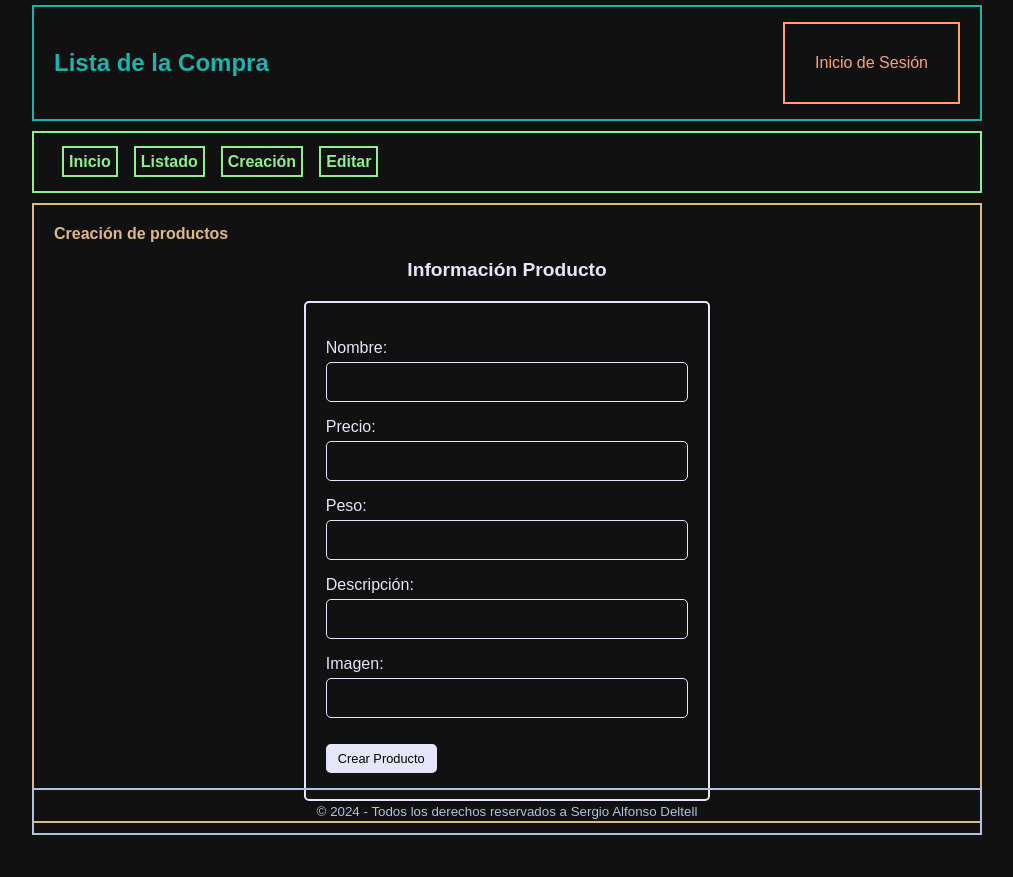
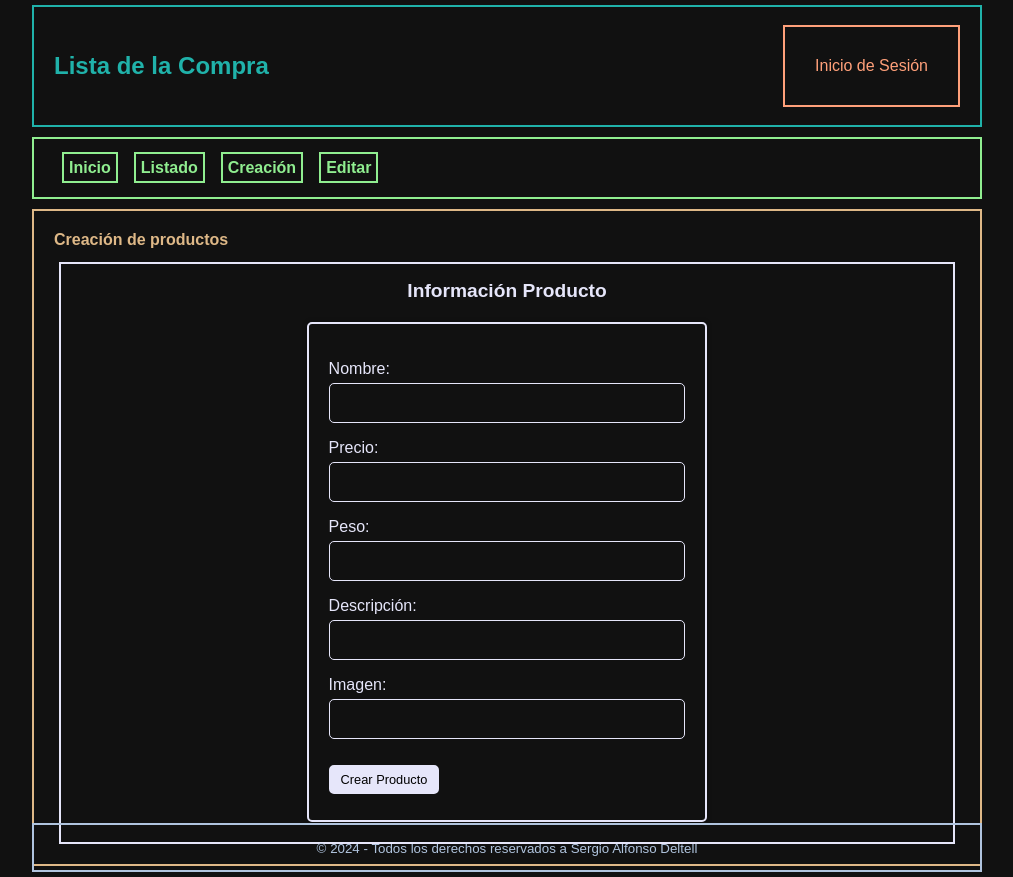
Before and after one commit to Ehlfons/ListaCompra, a React (Vite) app: page /Creacion in a window 1280 px wide. Shown: the whole page, without its empty margins (133-1146 px from the left). Before the commit the page ends 840 px from the top, so only its background shows below. Built offline with nearby package versions, Linux system fonts and the light colour scheme; no server answers; the database is empty.

Commit message:
parametrización de FormularioProductos, creacion edicionPage a falta de funcionalidad

```diff
--- a/src/componentes/Principal/Creacion/CreacionProductos.jsx
+++ /dev/null
@@ -1,88 +0,0 @@
-import { Fragment } from "react";
-import useProductos from "../../../hooks/useProductos.jsx";
-import "./CreacionProductos.css";
-
-const CreacionProductos = (crear) => {
-  const { producto, error, cambiarDatosProducto, insertProducto, updateProducto } = useProductos();
-
-  return (
-    <Fragment>
-      <h2 className="formulario-h2">Información Producto</h2>
-      {error.length > 0 ? (
-        error
-      ) : (
-        <div id="formulario">
-          <p>
-            <label htmlFor="nombre">Nombre: </label>
-            <input
-              type="text"
-              name="nombre"
-              value={producto.nombre || ""}
-              onChange={(e) => {
-                cambiarDatosProducto(e);
-              }}
-            />
-          </p>
-          <p>
-            <label htmlFor="precio">Precio: </label>
-            <input
-              type="number"
-              name="precio"
-              min={0}
-              value={producto.precio || ""}
-              onChange={(e) => {
-                cambiarDatosProducto(e);
-              }}
-            />
-          </p>
-          <p>
-            <label htmlFor="peso">Peso: </label>
-            <input
-              type="number"
-              name="peso"
-              min={0}
-              value={producto.peso || ""}
-              onChange={(e) => {
-                cambiarDatosProducto(e);
-              }}
-            />
-          </p>
-          <p>
-            <label htmlFor="descripcion">Descripción: </label>
-            <input
-              type="text"
-              name="descripcion"
-              value={producto.descripcion || ""}
-              onChange={(e) => {
-                cambiarDatosProducto(e);
-              }}
-            />
-          </p>
-          <p>
-            <label htmlFor="imagen">Imagen:</label>
-            <input
-              type="url"
-              name="imagen"
-              value={producto.imagen || ""}
-              onChange={(e) => {
-                cambiarDatosProducto(e);
-              }}
-            />
-          </p>
-          <p>
-            <button
-              className="crear-producto"
-              onClick={(e) => {
-                crear ? insertProducto(e) : updateProducto(e);
-              }}
-            >
-              {crear ? "Crear Producto" : "Actualizar Producto"}
-            </button>
-          </p>
-        </div>
-      )}
-    </Fragment>
-  );
-};
-
-export default CreacionProductos;
--- a/src/componentes/Principal/Creacion/CreacionProductos.css
+++ b/src/componentes/Principal/Creacion/FormularioProductos.css
@@ -52,3 +52,10 @@ label {
   color: lavender;
   transition: all 0.3s ease-in-out;
 }
+
+#detailsforms {
+  margin: 0 5px;
+  height: auto;
+  border: 2px solid lavender;
+  padding-bottom: 20px;
+}
--- /dev/null
+++ b/src/componentes/Principal/Creacion/FormularioProductos.jsx
@@ -0,0 +1,90 @@
+import { Fragment } from "react";
+import useProductos from "../../../hooks/useProductos.jsx";
+import "./FormularioProductos.css";
+
+const FormularioProductos = ({crear}) => {
+  const { producto, error, cambiarDatosProducto, insertProducto, updateProducto } = useProductos();
+
+  return (
+    <Fragment>
+      <div id="detailsforms">
+        <h2 className="formulario-h2">Información Producto</h2>
+        {error.length > 0 ? (
+          error
+        ) : (
+          <div id="formulario">
+            <p>
+              <label htmlFor="nombre">Nombre: </label>
+              <input
+                type="text"
+                name="nombre"
+                value={producto.nombre || ""}
+                onChange={(e) => {
+                  cambiarDatosProducto(e);
+                }}
+              />
+            </p>
+            <p>
+              <label htmlFor="precio">Precio: </label>
+              <input
+                type="number"
+                name="precio"
+                min={0}
+                value={producto.precio || ""}
+                onChange={(e) => {
+                  cambiarDatosProducto(e);
+                }}
+              />
+            </p>
+            <p>
+              <label htmlFor="peso">Peso: </label>
+              <input
+                type="number"
+                name="peso"
+                min={0}
+                value={producto.peso || ""}
+                onChange={(e) => {
+                  cambiarDatosProducto(e);
+                }}
+              />
+            </p>
+            <p>
+              <label htmlFor="descripcion">Descripción: </label>
+              <input
+                type="text"
+                name="descripcion"
+                value={producto.descripcion || ""}
+                onChange={(e) => {
+                  cambiarDatosProducto(e);
+                }}
+              />
+            </p>
+            <p>
+              <label htmlFor="imagen">Imagen:</label>
+              <input
+                type="url"
+                name="imagen"
+                value={producto.imagen || ""}
+                onChange={(e) => {
+                  cambiarDatosProducto(e);
+                }}
+              />
+            </p>
+            <p>
+              <button
+                className="crear-producto"
+                onClick={(e) => {
+                  crear ? insertProducto(e) : updateProducto(e);
+                }}
+              >
+                {crear ? "Crear Producto" : "Actualizar Producto"}
+              </button>
+            </p>
+          </div>
+        )}
+      </div>
+    </Fragment>
+  );
+};
+
+export default FormularioProductos;
--- a/src/componentes/Principal/DetailsForms/DetailsForms.css
+++ /dev/null
@@ -1,17 +0,0 @@
-#detailsforms {
-    margin: 0 5px;
-    color: lightgoldenrodyellow;
-    height: auto;
-    font-size: 1em;
-    text-align: center;
-    font-weight: 600;
-    border: 2px solid lightgoldenrodyellow;
-    padding-bottom: 20px;
-}
-
-#detailsforms-h2 {
-    color: lightgoldenrodyellow;
-    font-size: 1em;
-    margin-top: 20px;
-    margin-left: 20px;
-}
--- a/src/componentes/Principal/DetailsForms/DetailsForms.jsx
+++ /dev/null
@@ -1,16 +0,0 @@
-import {Fragment} from 'react'
-import CreacionProductos from '../Creacion/CreacionProductos.jsx'
-import './DetailsForms.css'
-
-const DetailsForms = () => {
-  return (
-    <Fragment>
-      <div id='detailsforms'>
-        <h2 id="detailsforms-h2">Detalles y Formularios</h2>
-        <CreacionProductos crear='false' />
-      </div>
-    </Fragment>
-  )
-}
-
-export default DetailsForms
--- a/src/paginas/CreacionPage.jsx
+++ b/src/paginas/CreacionPage.jsx
@@ -1,11 +1,11 @@
 import {Fragment} from 'react'
-import CreacionProductos from '../componentes/Principal/Creacion/CreacionProductos.jsx'
+import FormularioProductos from '../componentes/Principal/Creacion/FormularioProductos.jsx'
 
 const CreacionPage = () => {
   return (
     <Fragment>
         <h2 id='principal-h2'>Creación de productos</h2>
-        <CreacionProductos/>
+        <FormularioProductos crear={true}/>
     </Fragment>
   )
 }
--- a/src/paginas/EdicionPage.jsx
+++ b/src/paginas/EdicionPage.jsx
@@ -1,14 +1,16 @@
 import {Fragment} from 'react'
 import Listado from '../componentes/Principal/Listado/Listado.jsx'
-import DetailsForms from '../componentes/Principal/DetailsForms/DetailsForms.jsx'
-
+/* import DetailsForms from '../componentes/Principal/DetailsForms/DetailsForms.jsx'
+ */
+import FormularioProductos from '../componentes/Principal/Creacion/FormularioProductos.jsx'
 const EdicionPage = () => {
   return (
     <Fragment>
       <h2>Edición de Productos</h2>
       <div className='info'>
         <Listado/>
-        <DetailsForms/>
+        <FormularioProductos crear={false}/>
+        {/* <DetailsForms/> */}
       </div>
     </Fragment>
   )
```
